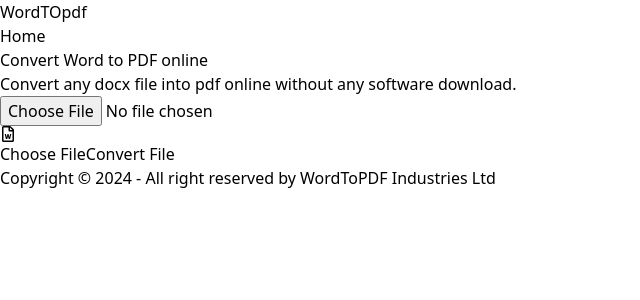
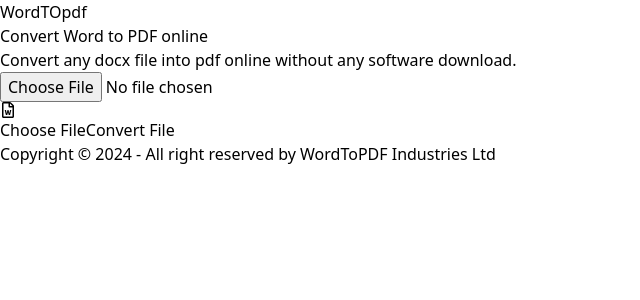
Before and after one commit to sujit-rao/Word-To-PDF, a React (Vite) app in the folder frontend/: page / in a window 1280 px wide. Shown: the top 300 px of the page, without its empty margins (0-640 px from the left). Built offline with nearby package versions, Linux system fonts and the light colour scheme.

Commit message:
updated the ui output a bit

```diff
--- a/frontend/src/components/Navbar.jsx
+++ b/frontend/src/components/Navbar.jsx
@@ -6,7 +6,7 @@ export default function Navbar() {
             <div className=' max-w-screen-2xl mx-auto container px-6 md:px-40 shadow-lg h-16 font-bold pt-4 fixed'>
                 <div className=' flex justify-between'>
                     <h1 className=' text-3xl cursor-pointer'>Word<span className=' text-blue-500 text-xl'>TO</span>pdf</h1>
-                    <h1 className=' text-2xl cursor-pointer hover:scale-110 duration-200 '>Home</h1>
+
                 </div>
             </div>
         </>
```
Also changed, not shown: frontend/src/components/Home.jsx (+7 -7 lines).
